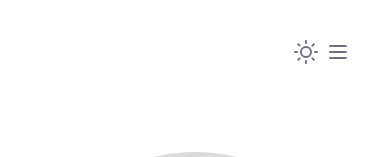
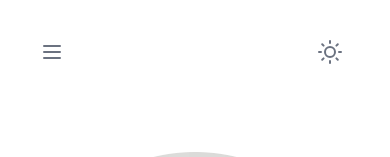
Before and after one commit to abreuclariana/my-portifolio, a Next.js app: page / in a window 390 px wide. Shown: the top 157 px of the page. Built offline with nearby package versions, Linux system fonts and the light colour scheme.

Commit message:
increased Navbar accessibility

```diff
--- a/src/app/components/Navbar.tsx
+++ b/src/app/components/Navbar.tsx
@@ -4,7 +4,7 @@ import ThemeChanger from "./DarkSwitcher";
 export const Navbar = () => {
   const navigation = [
     { name: "About me", href: "#about" },
-    {name: "Services", href: "#services" },
+    { name: "Services", href: "#services" },
     { name: "Skills", href: "#skills" },
     { name: "Projects", href: "#projects" },
     { name: "Contacts", href: "#contact" },
@@ -12,44 +12,18 @@ export const Navbar = () => {
 
   return (
     <div className="w-full">
-      <nav className="container relative flex flex-wrap items-center justify-between p-10 mx-auto lg:justify-between xl:px-1">
-        {/* Logo ou Ícone */}
-
-        {/* Get Started e Theme Changer */}
-        <div className="gap-3 nav__item mr-2 lg:flex ml-auto lg:ml-0 lg:order-2 flex items-center">
-          <div className="hidden mr-3 lg:flex nav__item">
-            <Link href="/" className="px-6 py-2 text-white bg-indigo-600 rounded-md md:ml-5">
-              Get Started
-            </Link>
-          </div>
-
-          {/* ThemeChanger no Navbar, sem ThemeProvider */}
-          <ThemeChanger />
-        </div>
-
-        {/* Menu de navegação para dispositivos maiores */}
-        <div className="hidden text-center lg:flex lg:items-center">
-          <ul className="items-center justify-end flex-1 pt-6 list-none lg:pt-0 lg:flex">
-            {navigation.map((menu, index) => (
-              <li className="mr-3 nav__item" key={index}>
-              <a
-                href={menu.href}
-                className="inline-block px-4 py-2 text-lg font-normal text-gray-800 no-underline rounded-md dark:text-gray-200 hover:text-indigo-500 focus:text-indigo-500 focus:bg-indigo-100 focus:outline-none dark:focus:bg-gray-800"
-              >
-                {menu.name}
-                </a>
-              </li>
-
-            ))}
-          </ul>
-        </div>
-
-        {/* Menu de navegação para dispositivos menores */}
+      <nav
+        aria-label="Main Navigation"
+        className="container relative flex flex-wrap items-center justify-between p-10 mx-auto lg:justify-between xl:px-1"
+      >
+        {/* Botão do menu mobile */}
         <div className="lg:hidden flex items-center">
           <button
             type="button"
             className="text-gray-500 hover:text-indigo-500 focus:outline-none"
             aria-label="Abrir menu"
+            aria-expanded="false"
+            aria-controls="mobile-menu"
           >
             <svg
               className="w-6 h-6 fill-current"
@@ -63,6 +37,41 @@ export const Navbar = () => {
             </svg>
           </button>
         </div>
+
+        {/* Navegação principal - desktop */}
+        <div className="hidden text-center lg:flex lg:items-center">
+          <ul
+            role="menubar"
+            className="items-center justify-end flex-1 pt-6 list-none lg:pt-0 lg:flex"
+          >
+            {navigation.map((menu, index) => (
+              <li role="menuitem" className="mr-3 nav__item" key={index}>
+                <a
+                  href={menu.href}
+                  className="inline-block px-4 py-2 text-lg font-normal text-gray-800 no-underline rounded-md dark:text-gray-200 hover:text-indigo-500 focus:text-indigo-500 focus:bg-indigo-100 focus:outline-none dark:focus:bg-gray-800"
+                >
+                  {menu.name}
+                </a>
+              </li>
+            ))}
+          </ul>
+        </div>
+
+        {/* Ações: Get Started + ThemeChanger */}
+        <div className="gap-3 nav__item mr-2 lg:flex ml-auto lg:ml-0 lg:order-2 flex items-center">
+          <div className="hidden mr-3 lg:flex nav__item">
+            <Link
+              href="/"
+              aria-label="Início - Ir para o topo da página"
+              className="px-6 py-2 text-white bg-indigo-600 rounded-md md:ml-5"
+            >
+              Get Started
+            </Link>
+          </div>
+
+          {/* Componente de alternância de tema */}
+          <ThemeChanger />
+        </div>
       </nav>
     </div>
   );
```
